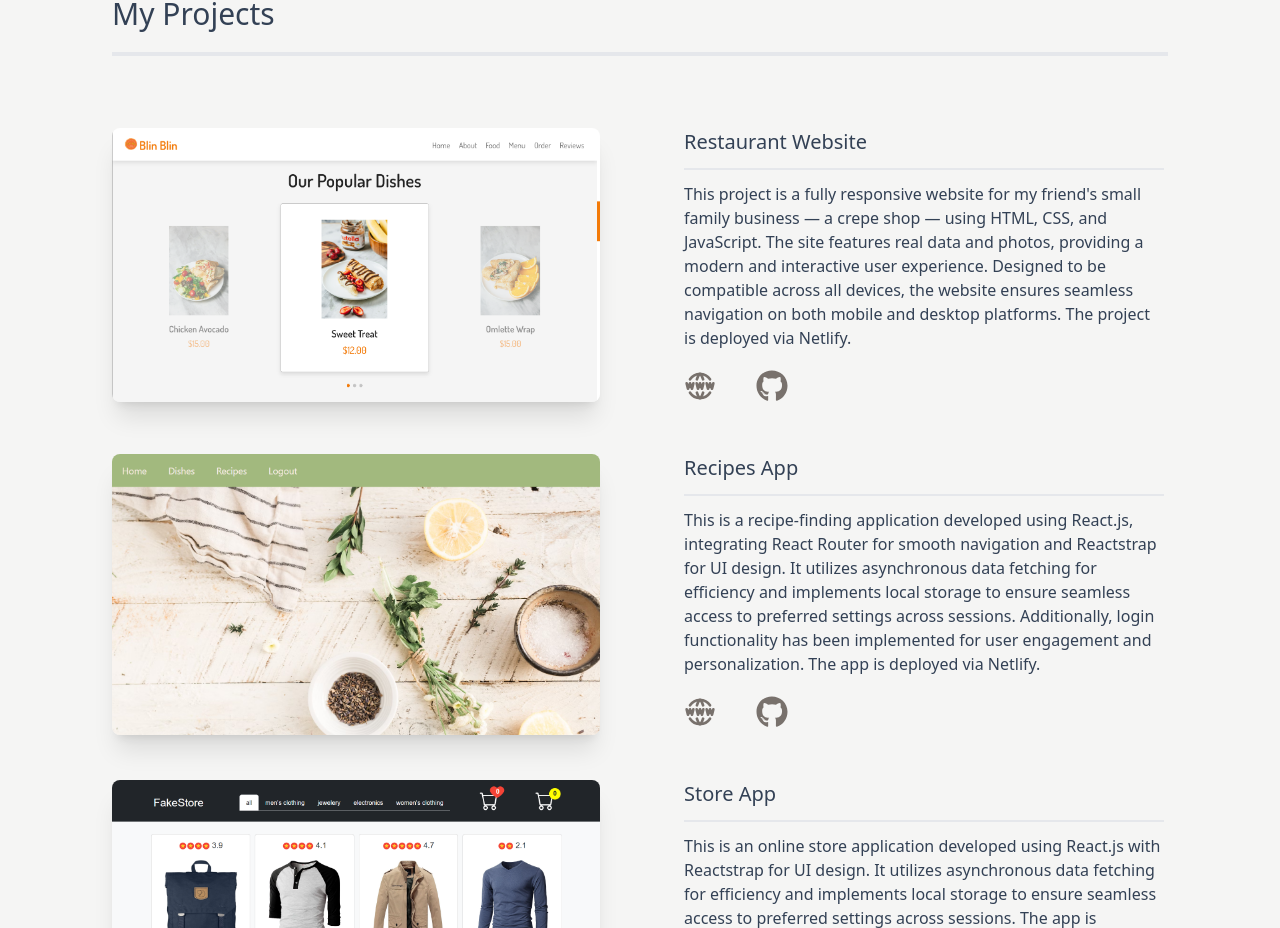
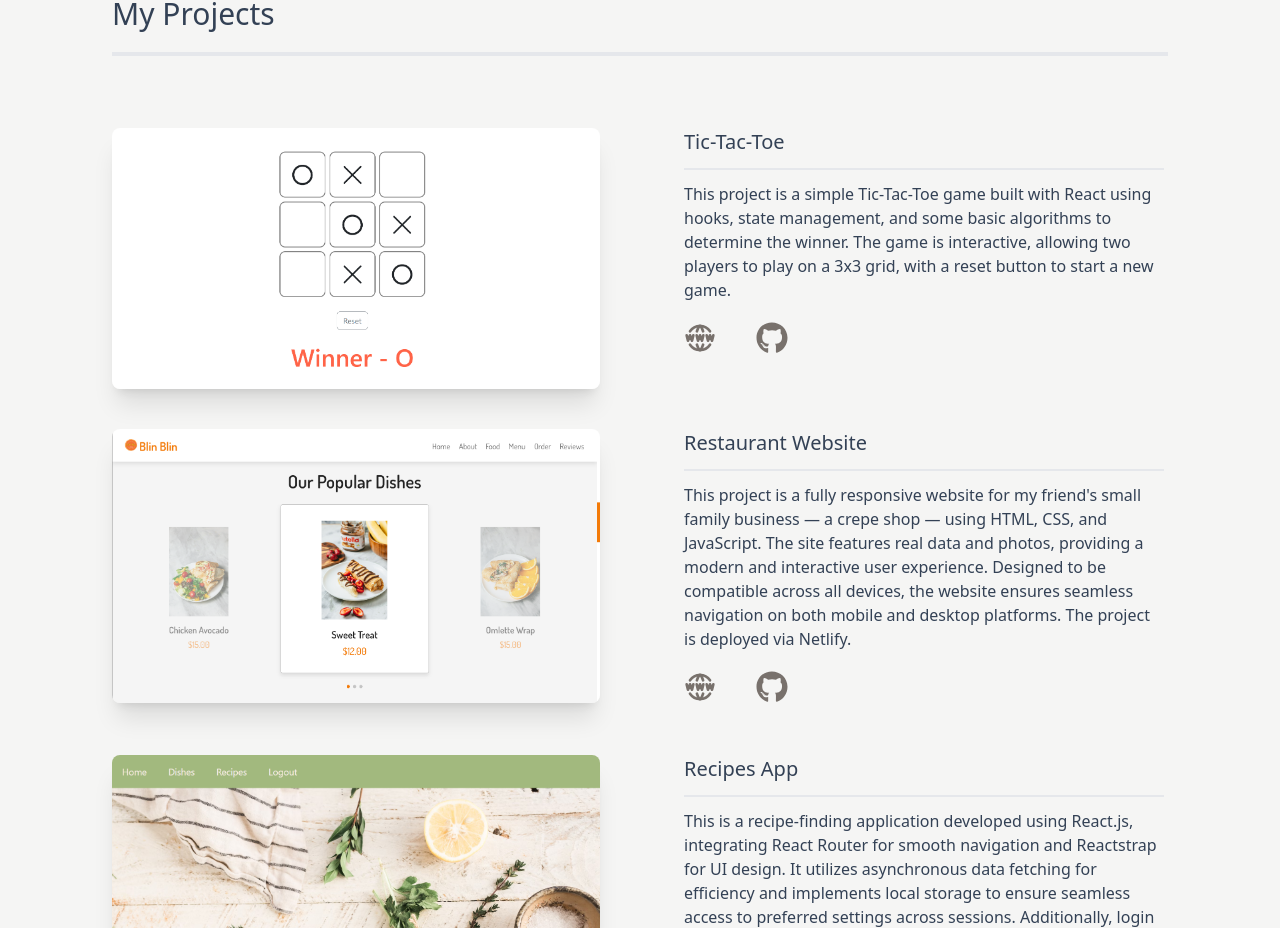
Before and after one commit to albinamels/Portfolio, a React (Vite) app: page / in a window 1280 px wide. Shown: the part 3156-4084 px from the top of the page. Built offline with nearby package versions, Linux system fonts and the light colour scheme.

Commit message:
added a new project

```diff
--- a/src/data.jsx
+++ b/src/data.jsx
@@ -23,6 +23,7 @@ import fakeStore from "./assets/fakeStore.png";
 import weatherDom from "./assets/weatherDom.png";
 import photos from "./assets/photos.png";
 import restaurant from "./assets/restaurant.png";
+import winnerO from "./assets/winnerO.png";
 
 export const links = [
   { id: nanoid(), href: "#home", text: "home" },
@@ -177,8 +178,16 @@ export const education = [
 export const projects = [
   {
     id: nanoid(),
+    img: winnerO,
+    url: "https://albina-tictactoe.netlify.app",
+    github: "https://github.com/albinamels/React-TicTacToe",
+    title: "Tic-Tac-Toe",
+    text: "This project is a simple Tic-Tac-Toe game built with React using hooks, state management, and some basic algorithms to determine the winner. The game is interactive, allowing two players to play on a 3x3 grid, with a reset button to start a new game.",
+  },
+  {
+    id: nanoid(),
     img: restaurant,
-    url: "https://albina-recipes.netlify.app/",
+    url: "https://blinblin.netlify.app/",
     github: "https://github.com/albinamels/Crepe-Shop",
     title: "restaurant website",
     text: "This project is a fully responsive website for my friend's small family business — a crepe shop — using HTML, CSS, and JavaScript. The site features real data and photos, providing a modern and interactive user experience. Designed to be compatible across all devices, the website ensures seamless navigation on both mobile and desktop platforms. The project is deployed via Netlify.",
@@ -186,7 +195,7 @@ export const projects = [
   {
     id: nanoid(),
     img: recipes,
-    url: "https://blinblin.netlify.app/",
+    url: "https://albina-recipes.netlify.app/",
     github: "https://github.com/albinamels/React-Router-RecipesApp",
     title: "recipes app",
     text: "This is a recipe-finding application developed using React.js, integrating React Router for smooth navigation and Reactstrap for UI design. It utilizes asynchronous data fetching for efficiency and implements local storage to ensure seamless access to preferred settings across sessions. Additionally, login functionality has been implemented for user engagement and personalization. The app is deployed via Netlify.",
```
Also changed, not shown: src/assets/winnerO.png (added).
